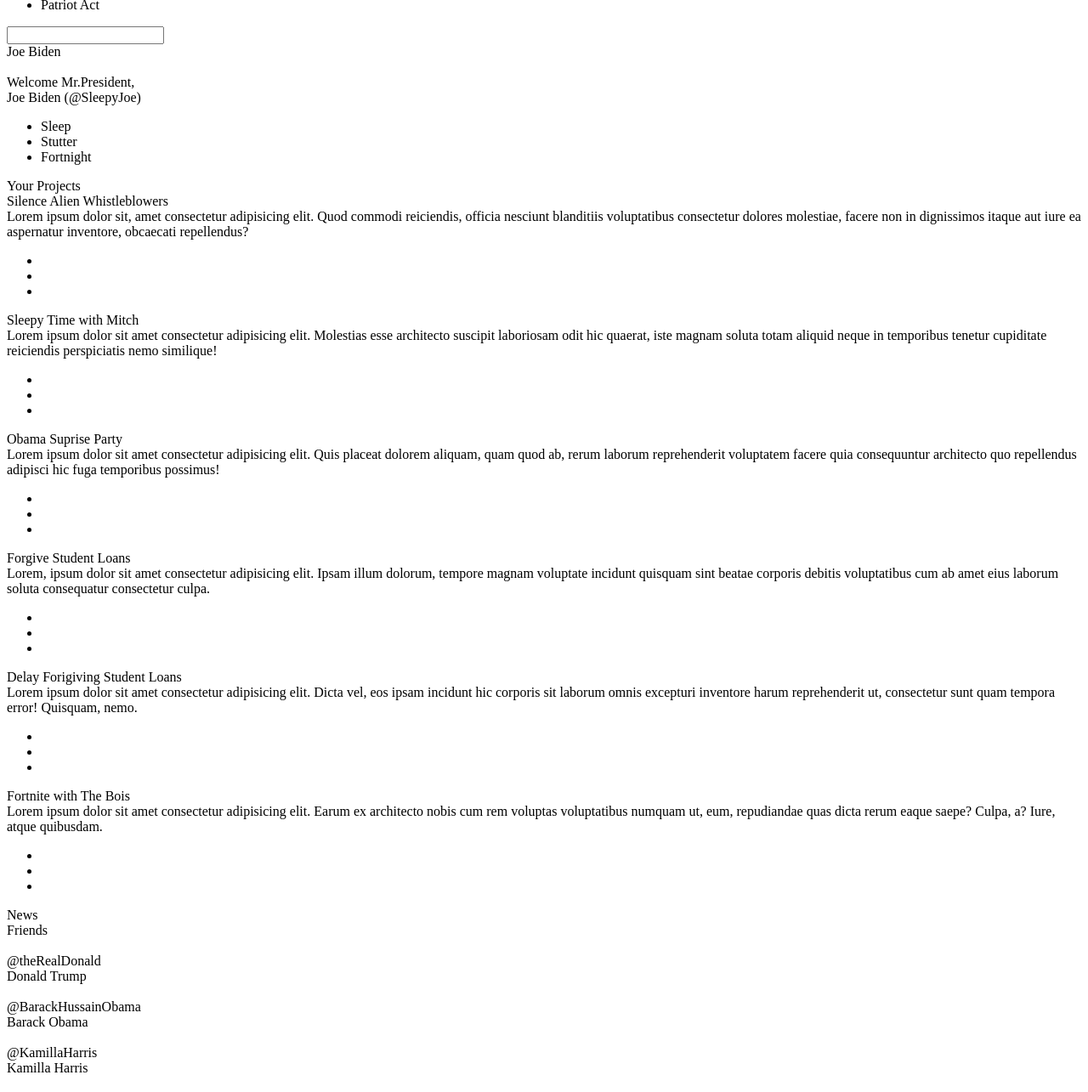
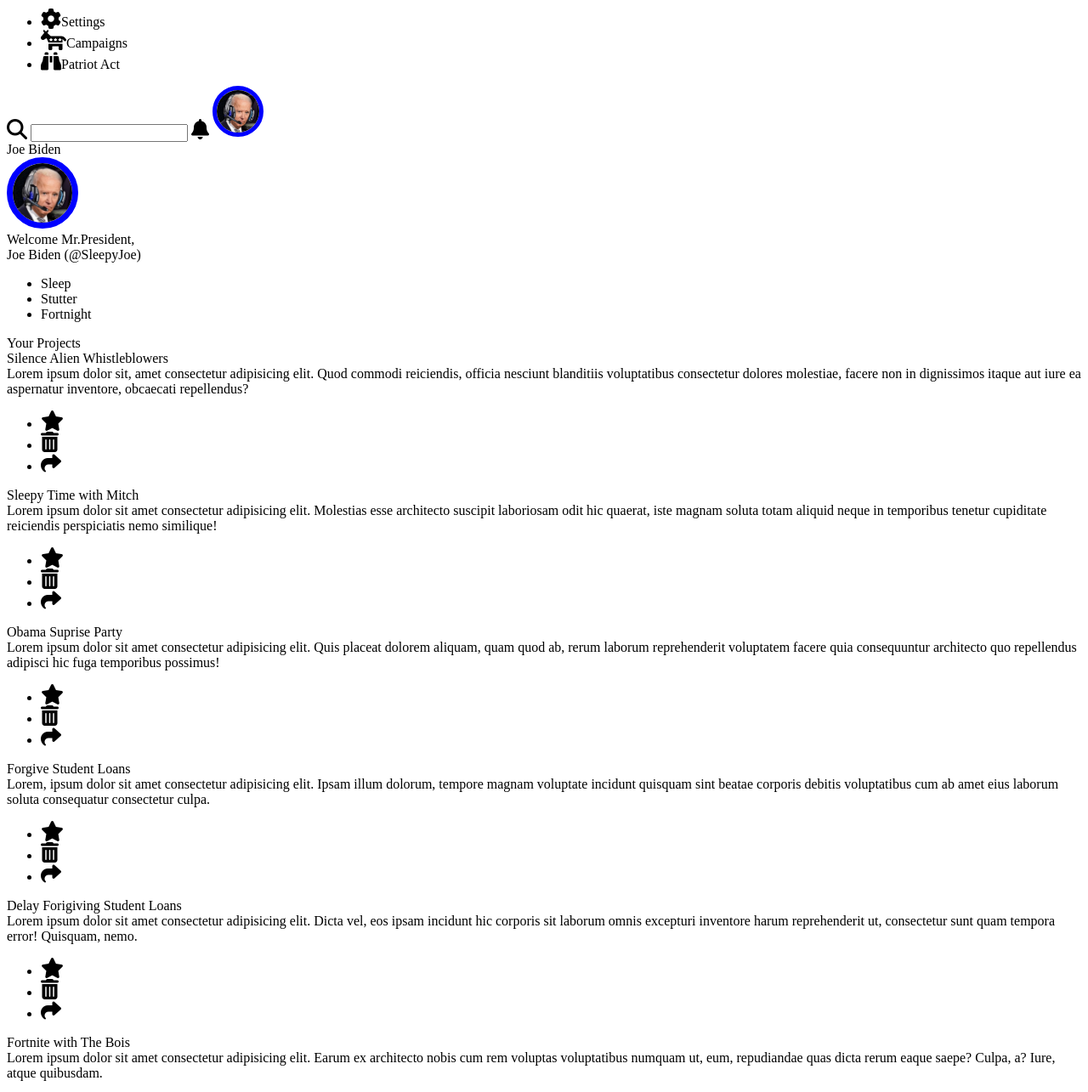
Before and after one commit to hall488/Admin-Dashboard, a plain HTML site: page index.html in a window 1280 px wide. Shown: the part 205-1490 px from the top of the page at 85% size. Drawn offline with Linux system fonts and the light colour scheme.

Commit message:
Add images and icons
Loaded font awesome icons and gave each friend and user images.

```diff
--- a/index.html
+++ b/index.html
@@ -4,35 +4,37 @@
     <meta charset="UTF-8">
     <meta name="viewport" content="width=device-width, initial-scale=1.0">
     <title>The President's Dashboard</title>
+    <link rel="stylesheet" href="style.css">
+    <script src="https://kit.fontawesome.com/eedd958231.js" crossorigin="anonymous"></script>
 </head>
 <body>
     <div class="container">
         <div class="sidebar">
-            <div class="logo">Dashboard</div>
+            <div class="logo"><i class="fa-solid fa-flag-usa"></i>Dashboard</div>
             <ul class="menu">
-                <li><i></i>Home</li>
-                <li><i></i>Profile</li>
-                <li><i></i>Messages</li>
-                <li><i></i>Nuke Codes</li>
-                <li><i></i>Exec Orders</li>
-                <li><i></i>Classified</li>
+                <li><i class="fa-solid fa-house"></i>Home</li>
+                <li><i class="fa-solid fa-id-card"></i>Profile</li>
+                <li><i class="fa-solid fa-message"></i>Messages</li>
+                <li><i class="fa-solid fa-radiation"></i>Nuke Codes</li>
+                <li><i class="fa-brands fa-galactic-senate"></i>Exec Orders</li>
+                <li><i class="fa-solid fa-user-secret"></i>Classified</li>
             </ul>
             <ul class="menu">
-                <li><i></i>Settings</li>
-                <li><i></i>Campaigns</li>
-                <li><i></i>Patriot Act</li>
+                <li><i class="fa-solid fa-gear"></i>Settings</li>
+                <li><i class="fa-solid fa-democrat"></i>Campaigns</li>
+                <li><i class="fa-solid fa-binoculars"></i>Patriot Act</li>
             </ul>
         </div>
         <div class="page">
             <div class="header">
-                <i></i>
+                <i class="fa-solid fa-magnifying-glass"></i>
                 <input type="text">
-                <i></i>
-                <img src="" alt="">
+                <i class="fa-solid fa-bell"></i>
+                <img src="./img/gamer_joe.png" alt="">
                 <div class="user">Joe Biden</div>
             </div>
             <div class="subheader">
-                <img src="" alt="">
+                <img src="./img/gamer_joe.png" alt="">
                 <div class="tag">
                     <div class="welcome">Welcome Mr.President,</div>
                     Joe Biden (@SleepyJoe)
@@ -51,54 +53,54 @@
                             <div class="head">Silence Alien Whistleblowers</div>
                             <div class="text">Lorem ipsum dolor sit, amet consectetur adipisicing elit. Quod commodi reiciendis, officia nesciunt blanditiis voluptatibus consectetur dolores molestiae, facere non in dignissimos itaque aut iure ea aspernatur inventore, obcaecati repellendus?</div>
                             <ul class="icons">
-                                <li><i></i></li>
-                                <li><i></i></li>
-                                <li><i></i></li>
+                                <li><i class="fa-solid fa-star"></i></li>
+                                <li><i class="fa-solid fa-trash-can"></i></li>
+                                <li><i class="fa-solid fa-share"></i></li>
                             </ul>
                         </div>
                         <div class="card">
                             <div class="head">Sleepy Time with Mitch</div>
                             <div class="text">Lorem ipsum dolor sit amet consectetur adipisicing elit. Molestias esse architecto suscipit laboriosam odit hic quaerat, iste magnam soluta totam aliquid neque in temporibus tenetur cupiditate reiciendis perspiciatis nemo similique!</div>
                             <ul class="icons">
-                                <li><i></i></li>
-                                <li><i></i></li>
-                                <li><i></i></li>
+                                <li><i class="fa-solid fa-star"></i></li>
+                                <li><i class="fa-solid fa-trash-can"></i></li>
+                                <li><i class="fa-solid fa-share"></i></li>
                             </ul>
                         </div>
                         <div class="card">
                             <div class="head">Obama Suprise Party</div>
                             <div class="text">Lorem ipsum dolor sit amet consectetur adipisicing elit. Quis placeat dolorem aliquam, quam quod ab, rerum laborum reprehenderit voluptatem facere quia consequuntur architecto quo repellendus adipisci hic fuga temporibus possimus!</div>
                             <ul class="icons">
-                                <li><i></i></li>
-                                <li><i></i></li>
-                                <li><i></i></li>
+                                <li><i class="fa-solid fa-star"></i></li>
+                                <li><i class="fa-solid fa-trash-can"></i></li>
+                                <li><i class="fa-solid fa-share"></i></li>
                             </ul>
                         </div>
                         <div class="card">
                             <div class="head">Forgive Student Loans</div>
                             <div class="text">Lorem, ipsum dolor sit amet consectetur adipisicing elit. Ipsam illum dolorum, tempore magnam voluptate incidunt quisquam sint beatae corporis debitis voluptatibus cum ab amet eius laborum soluta consequatur consectetur culpa.</div>
                             <ul class="icons">
-                                <li><i></i></li>
-                                <li><i></i></li>
-                                <li><i></i></li>
+                                <li><i class="fa-solid fa-star"></i></li>
+                                <li><i class="fa-solid fa-trash-can"></i></li>
+                                <li><i class="fa-solid fa-share"></i></li>
                             </ul>
                         </div>
                         <div class="card">
                             <div class="head">Delay Forigiving Student Loans</div>
                             <div class="text">Lorem ipsum dolor sit amet consectetur adipisicing elit. Dicta vel, eos ipsam incidunt hic corporis sit laborum omnis excepturi inventore harum reprehenderit ut, consectetur sunt quam tempora error! Quisquam, nemo.</div>
                             <ul class="icons">
-                                <li><i></i></li>
-                                <li><i></i></li>
-                                <li><i></i></li>
+                                <li><i class="fa-solid fa-star"></i></li>
+                                <li><i class="fa-solid fa-trash-can"></i></li>
+                                <li><i class="fa-solid fa-share"></i></li>
                             </ul>
                         </div>
                         <div class="card">
                             <div class="head">Fortnite with The Bois</div>
                             <div class="text">Lorem ipsum dolor sit amet consectetur adipisicing elit. Earum ex architecto nobis cum rem voluptas voluptatibus numquam ut, eum, repudiandae quas dicta rerum eaque saepe? Culpa, a? Iure, atque quibusdam.</div>
                             <ul class="icons">
-                                <li><i></i></li>
-                                <li><i></i></li>
-                                <li><i></i></li>
+                                <li><i class="fa-solid fa-star"></i></li>
+                                <li><i class="fa-solid fa-trash-can"></i></li>
+                                <li><i class="fa-solid fa-share"></i></li>
                             </ul>
                         </div>
                     </div>
@@ -124,28 +126,28 @@
                     Friends
                     <div class="friends-container">
                         <div class="ot-user">
-                            <img src="" alt="">
+                            <img src="img/gamer_trump.png" alt="">
                             <div class="ot-title">
                                 @theRealDonald
                                 <div class="ot-info">Donald Trump</div>
                             </div>
                         </div>
                         <div class="ot-user">
-                            <img src="" alt="">
+                            <img src="img/gamer_obama.png" alt="">
                             <div class="ot-title">
-                                @BarackHussainObama
+                                @BarackHusseinObama
                                 <div class="ot-info">Barack Obama</div>
                             </div>
                         </div>
                         <div class="ot-user">
-                            <img src="" alt="">
+                            <img src="img/gamer_ben.png" alt="">
                             <div class="ot-title">
-                                @KamillaHarris
-                                <div class="ot-info">Kamilla Harris</div>
+                                @FactsAndLogic
+                                <div class="ot-info">Ben Shapiro</div>
                             </div>
                         </div>
                         <div class="ot-user">
-                            <img src="" alt="">
+                            <img src="img/xhamster.png" alt="">
                             <div class="ot-title">
                                 @XHamster
                                 <div class="ot-info">X Hamster</div>
--- a/style.css
+++ b/style.css
@@ -0,0 +1,36 @@
+:root {
+    --icon-border-color: blue;
+}
+
+.header img {
+    width:50px;
+    border-radius: 30px;
+    border: 5px solid var(--icon-border-color);
+}
+
+.subheader img {
+    width:70px;
+    border-radius: 42px;
+    border: 7px solid var(--icon-border-color);
+}
+
+.ot-user img {
+    width:50px;
+    border-radius: 30px;
+    border: 5px solid var(--icon-border-color);
+}
+
+.fa-solid, .fa-brands {
+    color: black;
+    font-size: 24px;
+}
+
+.fa-github {
+    color: black;
+    font-size: 24px;
+    transition: transform 0.3s ease-in-out;
+}
+
+.fa-github:hover {
+    transform: rotate(360deg) scale(1.2);
+}
```
Also changed, not shown: img/gamer_ben.png (added), img/gamer_joe.png (added), img/gamer_obama.png (added), img/gamer_trump.png (added), img/xhamster.png (added).
